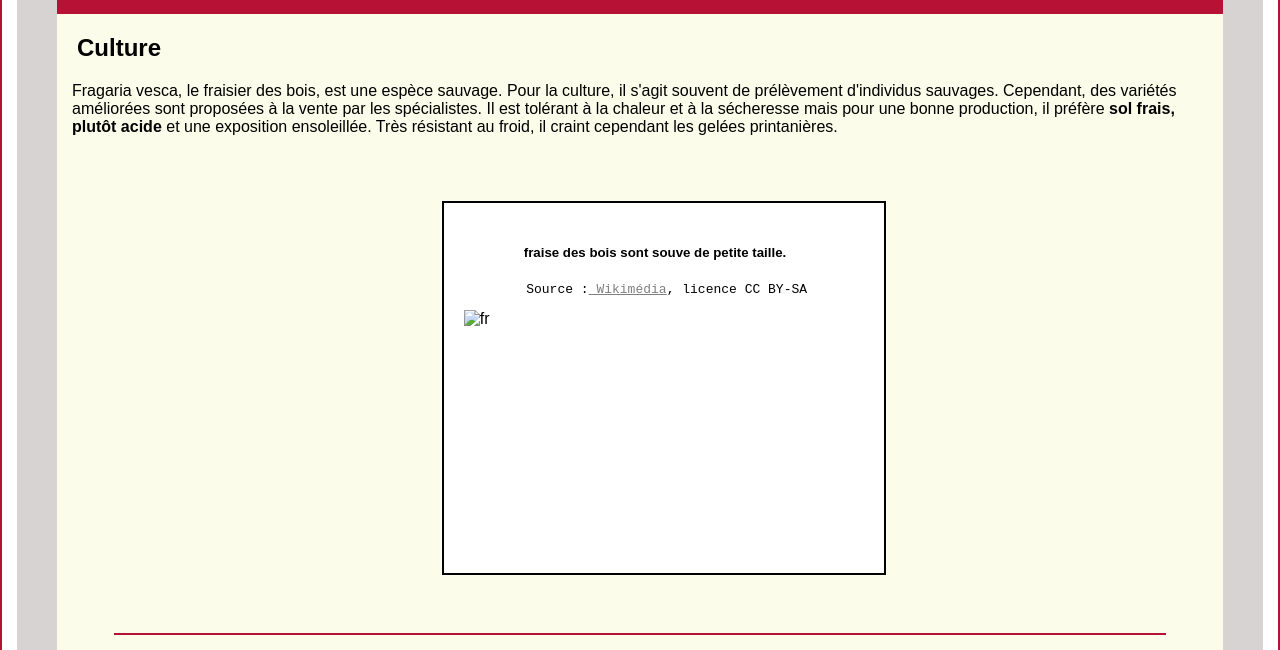
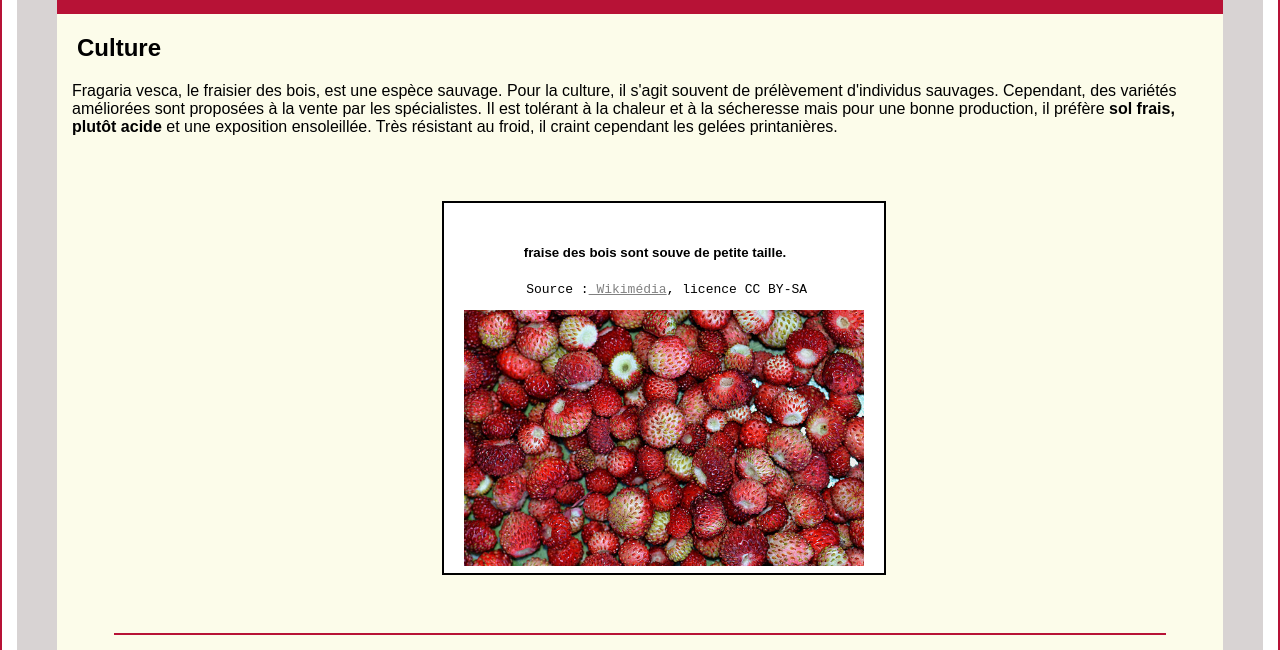
Before and after one commit to reffai/page_web, a plain HTML site: page index.html in a window 1280 px wide. Shown: the part 150-800 px from the top of the page. Drawn offline with Linux system fonts and the light colour scheme.

Commit message:
Update index.html

```diff
--- a/index.html
+++ b/index.html
@@ -22,7 +22,7 @@
         <div id="boite">
               <h5> fraise des bois sont souve de petite taille.</h5>
              <pre>        Source :<a href=" https://en.wikipedia.org/" class="grii"> Wikimédia</a>, licence CC BY-SA</pre>
-            <img src="IMAGE/fraises_fruits.jpg" alt="fr"></div>
+            <img src="fraises_fruits.jpg" alt="fr"></div>
         </div>
          <hr width="1050" color="#b71236">
         <div class="confusion">
```
